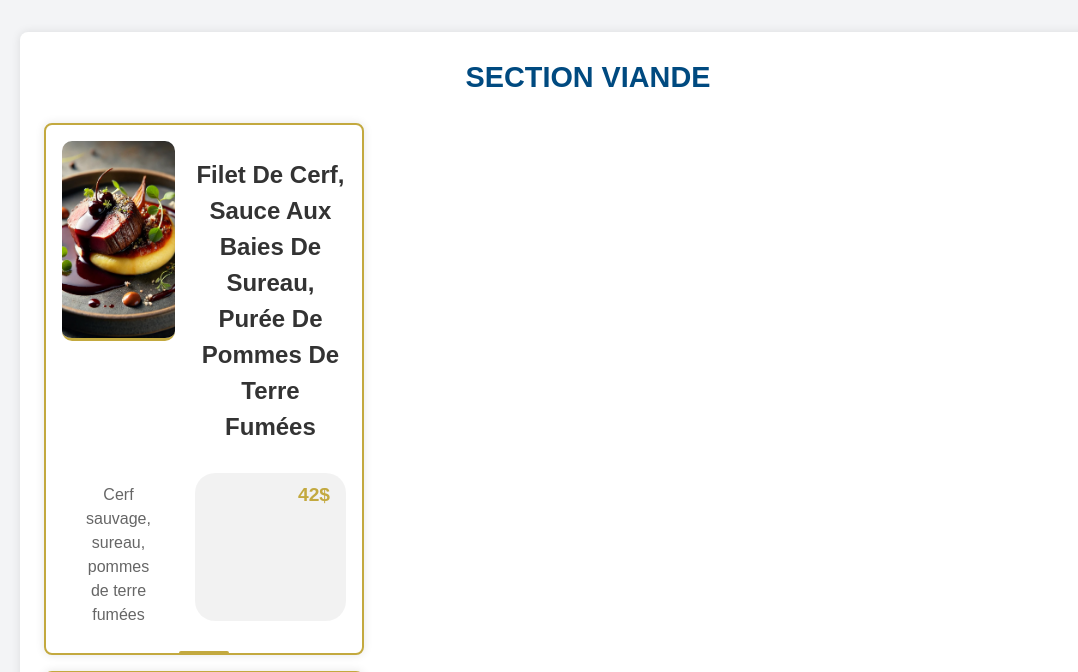
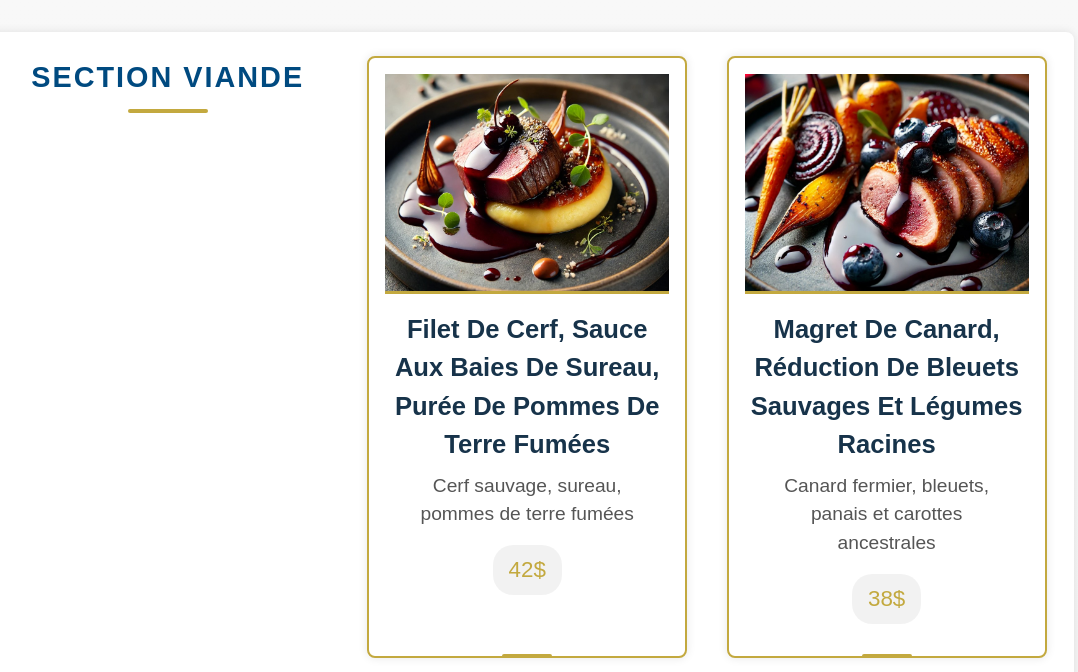
Before and after one commit to CocoriPouiche/RABT1524528_LAFM2113638_WEB4, a PHP site: page /PlatPrincipaux.html in a window 1280 px wide. Shown: the part 800-1472 px from the top of the page, without its empty margins (52-1130 px from the left). Run offline with PHP 8.4, Linux system fonts and the light colour scheme.

Commit message:
Modification CSS

```diff
--- a/css/_composant/section-dessert.css
+++ b/css/_composant/section-dessert.css
@@ -58,78 +58,11 @@ body {
     justify-items: center;
 }
 
-/* Cartes des desserts */
-.plat-item {
-    background: white;
-    border-radius: 15px;
-    box-shadow: 0 5px 15px rgba(0, 0, 0, 0.15);
-    overflow: hidden;
+/* Footer */
+footer {
     text-align: center;
-    transition: transform 0.3s ease, box-shadow 0.3s ease;
-    max-width: 320px;
-    border: 2px solid #C3A93F;
-    position: relative;
+    padding: 2rem 0;
+    background: #17334A;
+    color: white;
+    font-size: 1rem;
 }
-
-/* Effet au survol */
-.plat-item:hover {
-    transform: scale(1.05);
-    box-shadow: 0 8px 20px rgba(0, 0, 0, 0.2);
-}
-
-/* Images des desserts */
-.plat-item img {
-    width: 100%;
-    height: 220px;
-    object-fit: cover;
-    border-bottom: 3px solid #C3A93F;
-}
-
-/* Titres et descriptions */
-.plat-name {
-    font-size: 1.5rem;
-    color: #004A80;
-    margin: 1rem 0 0.5rem;
-    font-weight: bold;
-    text-transform: capitalize;
-}
-
-.plat-description {
-    font-size: 1.1rem;
-    color: #555;
-    padding: 0 1.5rem;
-    line-height: 1.5;
-}
-
-/* Prix avec effet premium */
-.plat-price {
-    font-size: 1.3rem;
-    font-weight: bold;
-    color: #C3A93F;
-    margin-bottom: 1rem;
-    background: rgba(0, 0, 0, 0.05);
-    display: inline-block;
-    padding: 0.5rem 1rem;
-    border-radius: 20px;
-}
-
-/* Effet de séparation dorée */
-.plat-item::after {
-    content: "";
-    position: absolute;
-    width: 50px;
-    height: 4px;
-    background: #C3A93F;
-    bottom: -2px;
-    left: 50%;
-    transform: translateX(-50%);
-    border-radius: 2px;
-}
-
-
-footer {
-    background-color: #004A80;
-    color: white;
-    text-align: center;
-    padding: 1rem 0;
-}
--- a/css/_composant/section-plats.css
+++ b/css/_composant/section-plats.css
@@ -30,79 +30,126 @@ body {
     background-color: #f8f8f8;
 }
 
+/* Mise en page générale */
 .Main-principaux {
-    padding: 20px;
-    max-width: 1200px;
-    margin: 0 auto;
+    display: flex;
+    justify-content: center;
+    padding: 4rem 1rem;
+    background: linear-gradient(to bottom, #f8f8f8, #e6e6e6);
 }
 
-/* Style pour les titres des sections */
-.section-title {
-    font-size: 2em;
-    text-align: center;
-    margin-bottom: 20px;
-    color: #333;
-    text-transform: uppercase;
-    font-weight: bold;
+/* Conteneur principal */
+.section-plats {
+    width: 90%;
+    max-width: 1200px;
 }
 
-/* Style pour les sections des plats */
-.section-plats {
-    margin-bottom: 40px;
+/* Titre des sections */
+.section-title {
+    text-align: center;
+    font-size: 2.5rem;
+    font-weight: bold;
+    color: #17334A;
+    margin-bottom: 2.5rem;
+    text-transform: uppercase;
+    letter-spacing: 2px;
+    position: relative;
 }
 
-/* Style pour chaque item de plat */
-.plat-item {
-    display: grid;
-    grid-template-columns: 1fr 2fr;
-    gap: 20px;
-    background-color: #fff;
-    padding: 15px;
-    border-radius: 10px;
-    box-shadow: 0 4px 6px rgba(0, 0, 0, 0.1);
-    margin-bottom: 20px;
-    transition: transform 0.3s ease-in-out;
+/* Effet de ligne dorée sous le titre */
+.section-title::after {
+    content: "";
+    display: block;
+    width: 80px;
+    height: 4px;
+    background: #C3A93F;
+    margin: 10px auto 0;
+    border-radius: 2px;
 }
 
-/* Effet de survol des items */
-.plat-item:hover {
-    transform: scale(1.03);
-    box-shadow: 0 6px 10px rgba(0, 0, 0, 0.2);
+/* Grille des plats */
+.section-plats {
+    display: grid;
+    grid-template-columns: repeat(auto-fit, minmax(280px, 1fr));
+    gap: 2rem;
+    justify-items: center;
 }
 
-/* Style pour l'image du plat */
+/* Cartes des plats */
+.plat-item {
+    background: white;
+    border-radius: 15px;
+    box-shadow: 0 5px 15px rgba(0, 0, 0, 0.15);
+    overflow: hidden;
+    text-align: center;
+    transition: transform 0.3s ease, box-shadow 0.3s ease;
+    max-width: 320px;
+    border: 2px solid #C3A93F;
+    position: relative;
+}
+
+/* Effet au survol */
+.plat-item:hover {
+    transform: scale(1.05);
+    box-shadow: 0 8px 20px rgba(0, 0, 0, 0.2);
+}
+
+/* Images des plats */
 .plat-item img {
     width: 100%;
-    height: auto;
-    border-radius: 10px;
+    height: 220px;
     object-fit: cover;
-    max-height: 200px;
+    border-bottom: 3px solid #C3A93F;
 }
 
-/* Style pour le texte de chaque plat */
-.plat-item .plat-name {
-    font-size: 1.5em;
-    color: #333;
+/* Titres et descriptions */
+.plat-name {
+    font-size: 1.5rem;
+    color: #004A80;
+    margin: 1rem 0 0.5rem;
     font-weight: bold;
+    text-transform: capitalize;
 }
 
-.plat-item .plat-description {
-    font-size: 1em;
-    color: #666;
-    margin: 10px 0;
+.plat-description {
+    font-size: 1.1rem;
+    color: #555;
+    padding: 0 1.5rem;
+    line-height: 1.5;
 }
 
-.plat-item .plat-price {
-    font-size: 1.2em;
+/* Prix avec effet premium */
+.plat-price {
+    font-size: 1.3rem;
+    font-weight: bold;
     color: #C3A93F;
-    font-weight: bold;
+    margin-bottom: 1rem;
+    background: rgba(0, 0, 0, 0.05);
+    display: inline-block;
+    padding: 0.5rem 1rem;
+    border-radius: 20px;
 }
 
-/* Ajout d'un conteneur pour l'image et les informations */
-.plat-item-content {
-    display: flex;
-    flex-direction: column;
-    justify-content: space-between;
+/* Effet de séparation dorée */
+.plat-item::after {
+    content: "";
+    position: absolute;
+    width: 50px;
+    height: 4px;
+    background: #C3A93F;
+    bottom: -2px;
+    left: 50%;
+    transform: translateX(-50%);
+    border-radius: 2px;
+}
+
+/* Footer */
+footer {
+    text-align: center;
+    padding: 2rem 0;
+    background: #17334A;
+    color: white;
+    font-size: 1rem;
 }
 
 footer {
```
